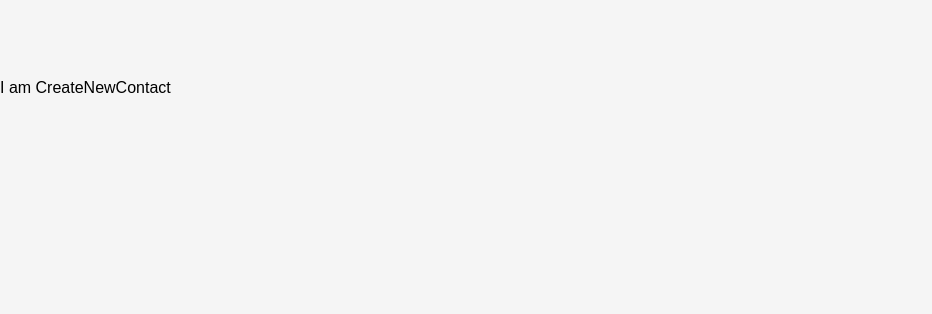
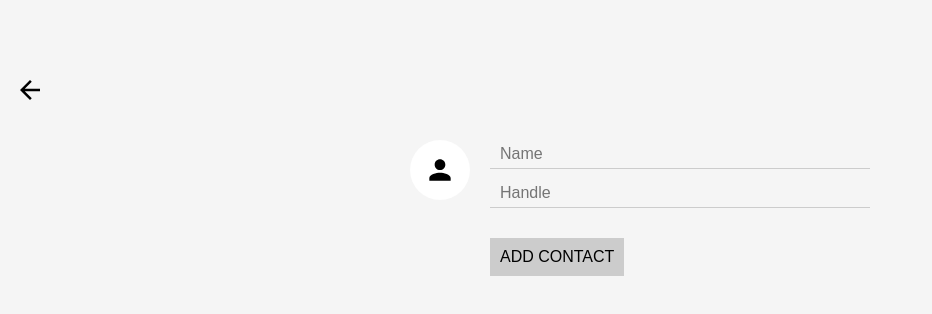
Before and after one commit to munozfrancisco/contacts-react-app, a React (Create React App) app: page /create in a window 1280 px wide. Shown: the top 314 px of the page, without its empty margins (0-932 px from the left). Built offline with nearby package versions, Linux system fonts and the light colour scheme.

Commit message:
UI Form layout to add new contacts and its functionality.

```diff
--- a/package.json
+++ b/package.json
@@ -6,6 +6,7 @@
     "@testing-library/jest-dom": "^5.16.5",
     "@testing-library/react": "^13.4.0",
     "@testing-library/user-event": "^13.5.0",
+    "form-serialize": "^0.7.2",
     "prop-types": "^15.8.1",
     "react": "^18.2.0",
     "react-dom": "^18.2.0",
--- /dev/null
+++ b/src/ImageInput.js
@@ -0,0 +1,117 @@
+import React from 'react'
+import PropTypes from 'prop-types'
+
+const readFileAsDataURL = (file) =>
+  new Promise(resolve => {
+    const reader = new FileReader()
+
+    reader.onload = (event) => {
+      resolve(event.target.result)
+    }
+
+    reader.readAsDataURL(file)
+  })
+
+const resizeImage = (imageURL, canvas, maxHeight) =>
+  new Promise(resolve => {
+    const image = new Image()
+
+    image.onload = () => {
+      const context = canvas.getContext('2d')
+
+      if (image.height > maxHeight) {
+        image.width *= maxHeight / image.height
+        image.height = maxHeight
+      }
+
+      context.clearRect(0, 0, canvas.width, canvas.height)
+      canvas.width = image.width
+      canvas.height = image.height
+
+      context.drawImage(image, 0, 0, image.width, image.height)
+
+      resolve(canvas.toDataURL('image/jpeg'))
+    }
+
+    image.src = imageURL
+  })
+
+/**
+ * A custom <input> that dynamically reads and resizes image files before
+ * submitting them to the server as data URLs. Also, shows a preview of the image.
+ */
+class ImageInput extends React.Component {
+  static propTypes = {
+    className: PropTypes.string,
+    name: PropTypes.string,
+    maxHeight: PropTypes.number
+  }
+
+  state = {
+    value: ''
+  }
+
+  handleFileChange = (event) => {
+    const file = event.target.files[0]
+
+    if (file && file.type.match(/^image\//)) {
+      readFileAsDataURL(file).then(originalURL => {
+        resizeImage(originalURL, this.canvas, this.props.maxHeight).then(url => {
+          this.setState({ value: url })
+        })
+      })
+    } else {
+      this.setState({ value: '' })
+    }
+  }
+
+  handleFormReset = () => {
+    this.setState({ value: '' })
+  }
+
+  componentDidMount() {
+    this.canvas = document.createElement('canvas')
+    this.fileInput.form.addEventListener('reset', this.handleFormReset)
+  }
+
+  componentWillUnmount() {
+    this.fileInput.form.removeEventListener('reset', this.handleFormReset)
+  }
+
+  render() {
+    const { className, name } = this.props
+    const { value } = this.state
+
+    const style = {
+      position: 'relative'
+    }
+
+    if (value) {
+      style.backgroundImage = `url("${value}")`
+      style.backgroundRepeat = 'no-repeat'
+      style.backgroundPosition = 'center'
+      style.backgroundSize = 'cover'
+    }
+
+    return (
+      <div className={className} style={style}>
+        <input type="hidden" name={name} value={value} />
+        <input
+          ref={node => this.fileInput = node}
+          type="file"
+          onChange={this.handleFileChange}
+          style={{
+            position: 'absolute',
+            top: 0,
+            left: 0,
+            width: '100%',
+            height: '100%',
+            opacity: 0
+          }}
+        />
+      </div>
+    )
+  }
+}
+
+export default ImageInput
--- a/src/components/App.js
+++ b/src/components/App.js
@@ -34,10 +34,17 @@ class App extends Component {
       filteredContacts: [],
     };
     this.setFilteredContacts = this.setFilteredContacts.bind(this);
+    this.createContact = this.createContact.bind(this);
   }
 
   setFilteredContacts(filteredContacts) {
     this.setState({ filteredContacts });
+  }
+
+  createContact(contact) {
+    this.setState(prevState => ({
+      contacts: [contact, ...prevState.contacts],
+    }))
   }
 
   render() {
@@ -54,7 +61,8 @@ class App extends Component {
                 contacts={displayContacts} />
             </>}
           />
-          <Route path='/create' element={<CreateNewContact/>}
+          <Route path='/create'
+                 element={<CreateNewContact onCreateContact={this.createContact}/>}
           />
         </Routes>
       </div>
--- a/src/components/CreateNewContact.js
+++ b/src/components/CreateNewContact.js
@@ -1,11 +1,39 @@
 import React, { Component } from 'react';
-
-
+import { Link } from 'react-router-dom'
+import ImageInput from '../ImageInput'
+import serializeForm from 'form-serialize'
 
 class CreateNewContact extends Component {
-    state = {  }
+    handleSubmit = (e) => {
+        e.preventDefault()
+        const values = serializeForm(e.target, { hash: true })
+
+        if (this.props.onCreateContact) {
+            this.props.onCreateContact(values)
+        }
+    }
     render() {
-        return (<p>I am CreateNewContact</p>);
+        return (
+            <div>
+                <Link
+                  className='close-create-contact'
+                  to='/'>
+                    Close
+                </Link>
+                <form onSubmit={this.handleSubmit} className='create-contact-form'>
+                    <ImageInput
+                      className='create-contact-avatar-input'
+                      name='avatarURL'
+                      maxHeight={64}
+                    />
+                    <div className='create-contact-details'>
+                        <input type='text' name='name' placeholder='Name' />
+                        <input type='text' name='handle' placeholder='Handle' />
+                        <button>Add Contact</button>
+                    </div>
+                </form>
+            </div>
+        );
     }
 }
 
```
Also changed, not shown: 2 other files (tests, documents, lock files or other folders).
